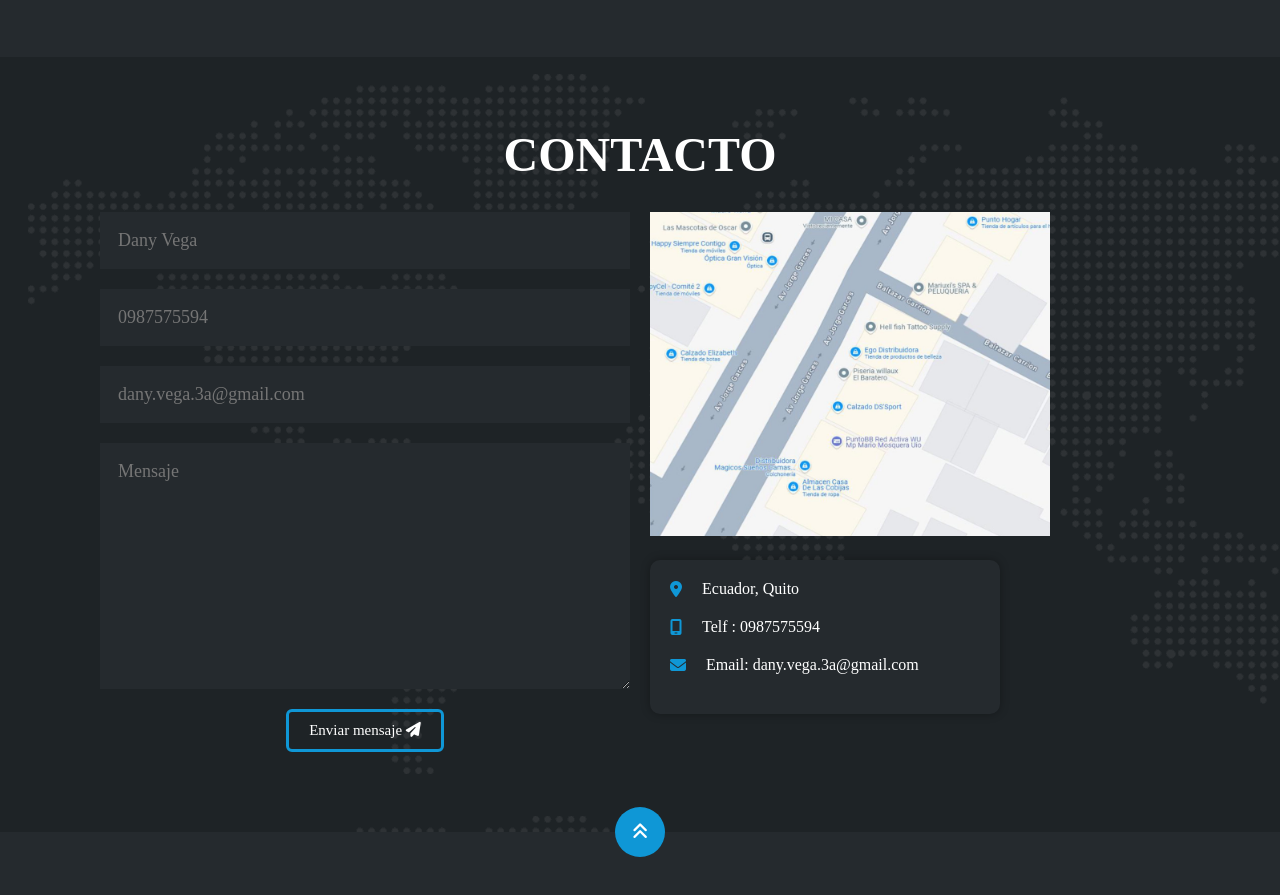
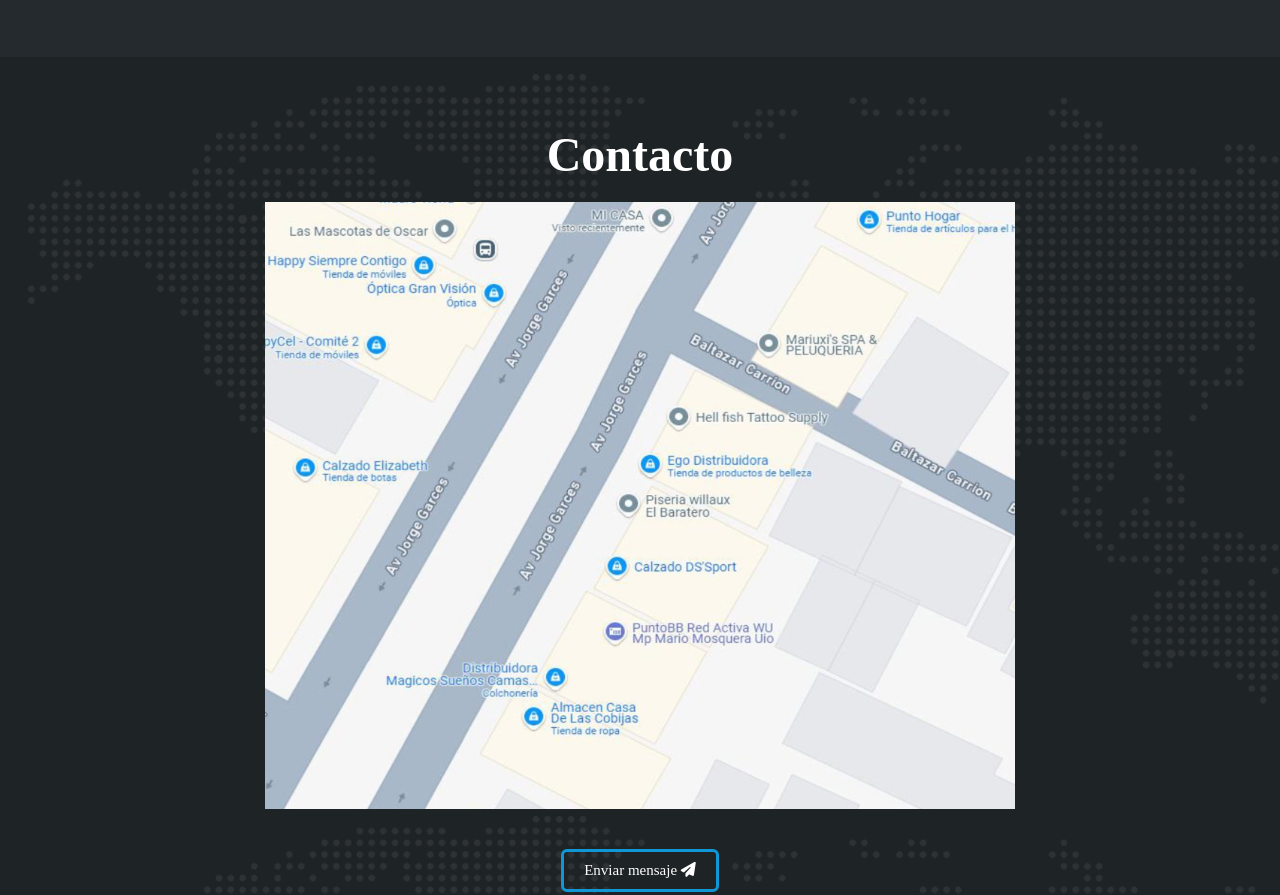
Before and after one commit to zlDanyYB/PORTAFOLIO, a plain HTML site: page index.html in a window 1280 px wide. Shown: the part 2983-3878 px from the top of the page. Drawn offline with Linux system fonts and the light colour scheme.

Commit message:
FINALIZADO

```diff
--- a/index.html
+++ b/index.html
@@ -1,14 +1,18 @@
 <!DOCTYPE html>
 <html lang="es">
+
 <head>
     <meta charset="UTF-8">
     <meta http-equiv="X-UA-Compatible" content="IE=edge">
     <meta name="viewport" content="width=device-width, initial-scale=1.0">
-    <link rel="stylesheet" href="https://cdnjs.cloudflare.com/ajax/libs/font-awesome/6.7.2/css/all.min.css" integrity="sha512-Evv84Mr4kqVGRNSgIGL/F/aIDqQb7xQ2vcrdIwxfjThSH8CSR7PBEakCr51Ck+w+/U6swU2Im1vVX0SVk9ABhg==" crossorigin="anonymous" referrerpolicy="no-referrer" />
+    <link rel="stylesheet" href="https://cdnjs.cloudflare.com/ajax/libs/font-awesome/6.7.2/css/all.min.css"
+        integrity="sha512-Evv84Mr4kqVGRNSgIGL/F/aIDqQb7xQ2vcrdIwxfjThSH8CSR7PBEakCr51Ck+w+/U6swU2Im1vVX0SVk9ABhg=="
+        crossorigin="anonymous" referrerpolicy="no-referrer" />
     <title>PORTAFOLIO</title>
     <link rel="stylesheet" href="styles.css">
     <link href="https://fonts.googleapis.com/css2?family=Roboto:wght@400&display=swap" rel="stylesheet">
 </head>
+
 <body>
 
     <!-- MENU ENCABEZADO -->
@@ -17,11 +21,11 @@
             <div class="logo">
                 <a href="#"">DANY</a>
             </div>
-            <nav id="nav">
+            <nav id=" nav">
                     <ul>
                         <li><a href="#inicio" onclick="seleccionar()">INICIO</a></li>
-                    <li><a href="#sobremi"onclick="seleccionar()">SOBRE MI</a></li>
-                    <li><a href="#skills"onclick="seleccionar()">HABILIDADES</a></li>
+                        <li><a href="#sobremi" onclick="seleccionar()">SOBRE MI</a></li>
+                        <li><a href="#skills" onclick="seleccionar()">HABILIDADES</a></li>
                         <li><a href="#curriculum" onclick="seleccionar()">CURRICULUM</a></li>
                         <li><a href="#portafolio" onclick="seleccionar()">PORTAFOLIO</a></li>
                         <li><a href="#contacto" onclick="seleccionar()">CONTACTO</a></li>
@@ -34,7 +38,7 @@
     </div>
 
     <!-- SECCION INICIO-->
-    <section id="inicio"class="inicio">
+    <section id="inicio" class="inicio">
         <div class="contenido-banner">
             <div class="contenedor-img">
                 <img src="img/Imagen 3 Definitiva.png" alt="">
@@ -57,7 +61,8 @@
                 <span>Hola soy Dany Vega.</span>
                 Me considero una persona creativa, responsable y con muchas ganas de aprender,
                 me gusta el diseño y desarrollo web, así como la creación de aplicaciones móviles.
-                    Me gusta trabajar en equipo y aprender de los demás, siempre estoy buscando nuevas formas de mejorar mis habilidades y conocimientos.
+                Me gusta trabajar en equipo y aprender de los demás, siempre estoy buscando nuevas formas de mejorar mis
+                habilidades y conocimientos.
             </p>
             <div class="fila">
                 <!-- datos personales-->
@@ -247,7 +252,9 @@
                         <h4>Desarrollo de Software</h4>
                         <span class="casa">Instituto Superior Tecnológico YAVIRAC</span>
                         <span class="fecha">2022-2025</span>
-                        <p>Desarrollar y proponer soluciones de software con la finalidad de satisfacer las necesidades del sector público y privado, mejorando su productividad y desarrollo, a través de la conjugación del conocimiento teórico-práctico, teniendo como cimiento la ética,
+                        <p>Desarrollar y proponer soluciones de software con la finalidad de satisfacer las necesidades
+                            del sector público y privado, mejorando su productividad y desarrollo, a través de la
+                            conjugación del conocimiento teórico-práctico, teniendo como cimiento la ética,
                             la responsabilidad y el compromiso</p>
                         <div class="conectori">
                             <div class="circuloi"></div>
@@ -260,7 +267,8 @@
                         <h4>Desarrollador Móvil</h4>
                         <span class="casa">Sistemas Agiles</span>
                         <span class="fecha">2022-2024</span>
-                        <p>Codificar la aplicación usando diferentes lenguajes de programación,realizar pruebas en la aplicación para prevenir errores. </p>
+                        <p>Codificar la aplicación usando diferentes lenguajes de programación,realizar pruebas en la
+                            aplicación para prevenir errores. </p>
                         <div class="conectord">
                             <div class="circulod"></div>
                         </div>
@@ -299,22 +307,15 @@
     <!-- SECCION CONTACTO-->
     <section id="contacto" class="contacto">
         <div class="contenido-seccion">
-            <h2>CONTACTO</h2>
-            <div class="fila">
-                <!--Formulario-->
-                <div class="col">
-                    <input type="text" placeholder="Dany Vega">
-                    <input type="text" placeholder="0987575594">
-                    <input type="text" placeholder="dany.vega.3a@gmail.com">
-                    <textarea name="" id="" cols="30" rows="10" placeholder="Mensaje"></textarea>
+            <h2>Contacto</h2>
+            <div class="fila centrado">
+                <!-- Columna centrada con imagen, botón e info -->
+                <div class="col centrada">
+                    <img src="img/mapa.jpg" alt="Mapa de ubicación">
                     <button id="whatsappBtn">
                         Enviar mensaje <i class="fa-solid fa-paper-plane"></i>
                         <span class="overlay"></span>
                     </button>
-                </div>
-                <!--Mapa-->
-                <div class="col derecha">
-                    <img src="img/mapa.jpg" alt="Mapa de ubicación">
                     <div class="info">
                         <ul>
                             <li>
@@ -350,4 +351,5 @@
 
     <script src="script.js"> </script>
 </body>
+
 </html>
--- a/styles.css
+++ b/styles.css
@@ -548,16 +548,12 @@
 }
 
 /*SECCION CONTACTO*/
-
 .contacto {
    background-image: url(img/contact_bg.png);
    background-color: #1e2326;
    color: #fff;
-   padding: 50px 0;
-}
-.contacto .contenido-seccion{
-    max-width: 1100px;
-    margin: auto;
+   padding: 50px 20px;
+   text-align: center;
 }
 .contacto h2{
     font-size: 48px;
@@ -565,40 +561,38 @@
     text-align: center;
     padding: 20px 0;
 }
-.contacto .fila{
+.contacto .fila.centrado {
+  justify-content: center;
+}
+
+.contacto .col.centrada {
   display: flex;
-    flex-wrap: wrap;
+  flex-direction: column;
+  align-items: center;
+  width: 100%;
 }
-.contacto .col{
-    width: 50%;
-    padding: 10px;
-    position: relative;
+
+.contacto .col.centrada img {
+  width: 100%;
+  max-width: 750px;
+  margin-bottom: 20px;
+  display: block;
 }
-.contacto .col input, .contacto .col textarea{
-    display: block;
-    width: 100%;
-    padding: 18px;
-    border: none;
-    margin-bottom: 20px;
-    background-color: #252A2E;
-    color: #fff;
-    font-size: 18px;
-}
-.contacto button{
+
+.contacto button {
   cursor: pointer;
   background-color: transparent;
   border: 3px solid #0f97d6;
   border-radius: 6px;
-    width: fit-content;
-    display: block;
-    margin: 20px auto;
   padding: 10px 20px;
   font-size: 15px;
   color: #fff;
+  margin: 20px 0;
   position: relative;
   z-index: 10;
 }
-.contacto button .overlay{
+
+.contacto button .overlay {
   position: absolute;
   top: 0;
   left: 0;
@@ -608,39 +602,38 @@
   z-index: -1;
   transition: 1s;
 }
-.contacto button:hover .overlay{
+
+.contacto button:hover .overlay {
   width: 100%;
 }
-.contacto .col.derecha img{
-    width: 100%;
-    max-width: 400px;
-    margin-bottom: 20px;
-}
-.contacto .col.derecha .info{
-    position: static;
+
+.contacto .info {
   background-color: #252A2E;
   padding: 20px;
-    max-width: 350px;
+  max-width: 400px;
+  width: 100%;
   text-align: center;
-    width: 100%;
-    margin-top: 20px auto 0 auto;
+  border-radius: 10px;
   box-shadow: 0 0 10px rgba(0, 0, 0, 0.3);
-    border-radius: 10px;
+}
 
-}
-.contacto .col .info ul{
+.contacto .info ul {
   list-style: none;
   padding: 0;
 }
-.contacto .col .info ul li{
-    margin-bottom: 20px;
+
+.contacto .info ul li {
+  margin-bottom: 15px;
   display: flex;
   align-items: center;
+  justify-content: center;
 }
-.contacto .col .info ul li i{
+
+.contacto .info ul li i {
   color: #0f97d6;
-    margin-right: 20px;
+  margin-right: 10px;
 }
+
 
 /*SECCION FOOTER*/
 
```
Lines whose indentation alone changed are shown as unchanged.
